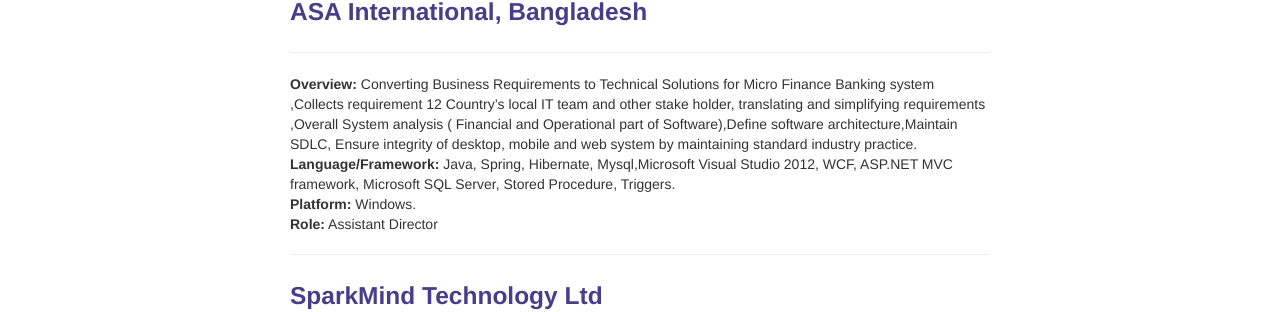
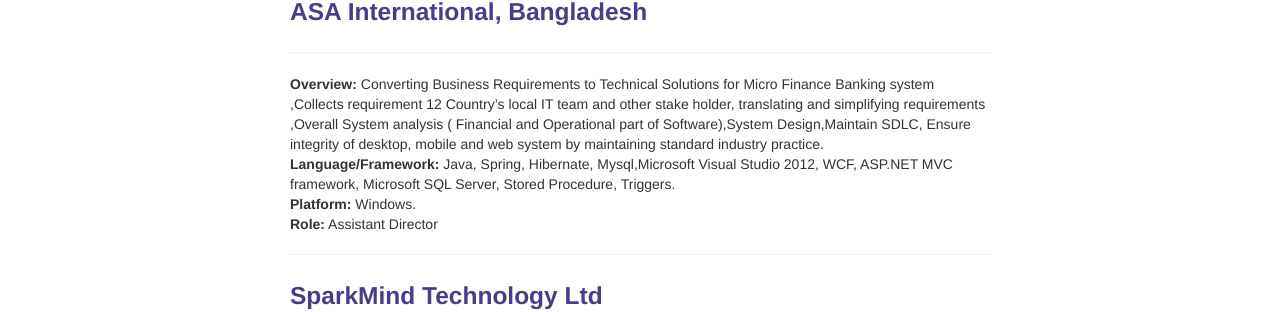
Before and after one commit to turjakundu/turjakundu.github.io, a Jekyll site: the page built from pages/experience.md, in a window 1280 px wide. Shown: the part 284-596 px from the top of the page. Built offline with Jekyll 4.4.1, drawn with Linux system fonts in a browser that asks for light colours.

Commit message:
Update experience.md

```diff
--- a/pages/experience.md
+++ b/pages/experience.md
@@ -21,7 +21,7 @@
 
 ---
 
-<b>Overview:</b> Converting Business Requirements to Technical Solutions for  Micro Finance Banking system ,Collects requirement 12 Country's local IT team and other stake holder, translating and simplifying requirements ,Overall System analysis ( Financial and Operational part of Software),Define software architecture,Maintain SDLC, Ensure integrity of desktop, mobile and web system by maintaining standard industry practice. <br/>
+<b>Overview:</b> Converting Business Requirements to Technical Solutions for  Micro Finance Banking system ,Collects requirement 12 Country's local IT team and other stake holder, translating and simplifying requirements ,Overall System analysis ( Financial and Operational part of Software),System Design,Maintain SDLC, Ensure integrity of desktop, mobile and web system by maintaining standard industry practice. <br/>
 <b>Language/Framework:</b> Java, Spring, Hibernate, Mysql,Microsoft Visual Studio 2012, WCF, ASP.NET MVC framework, Microsoft SQL Server, Stored Procedure, Triggers.<br/>
 <b>Platform:</b> Windows.<br/>
 <b>Role:</b> Assistant Director<br/>
```
